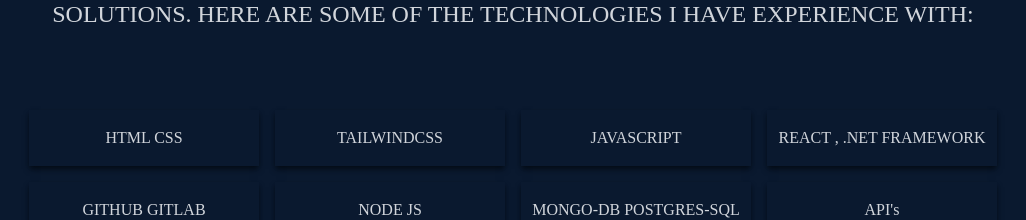
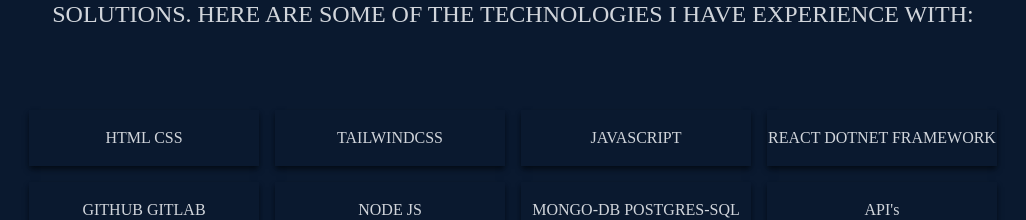
Before and after one commit to sabbatj/react-portfolio-js, a React (Create React App) app: page / in a window 1280 px wide. Shown: the part 1900-2120 px from the top of the page, without its empty margins (127-1153 px from the left). Built offline with nearby package versions, Linux system fonts and the light colour scheme.

Commit message:
Update skills.screen.tsx

```diff
--- a/src/screens/skills/skills.screen.tsx
+++ b/src/screens/skills/skills.screen.tsx
@@ -50,7 +50,7 @@
             <p className='my-4'>JAVASCRIPT</p>
           </motion.div>
           <motion.div className='shadow-md shadow-[#040c16] hover:scale-110 duration-500' variants={skillVariants}>
-            <p className='my-4'>REACT  ,  .NET FRAMEWORK </p>
+            <p className='my-4'>REACT    DOTNET FRAMEWORK </p>
           </motion.div>
           <motion.div className='shadow-md shadow-[#040c16] hover:scale-110 duration-500' variants={skillVariants}>
             <p className='my-4'>GITHUB GITLAB</p>
```
